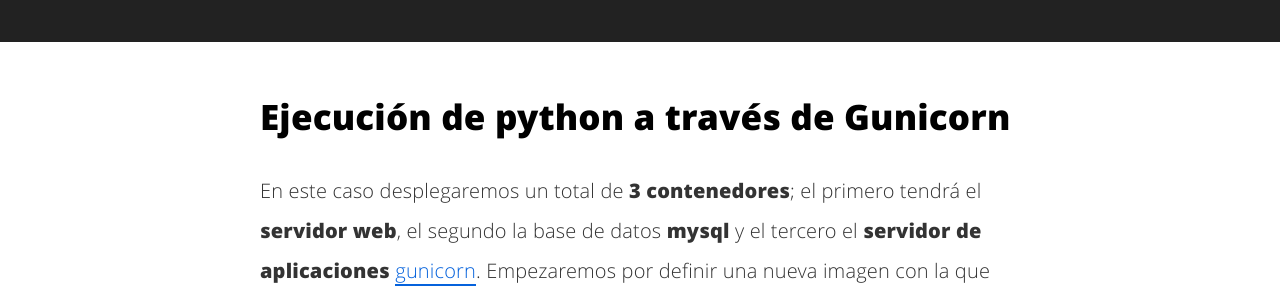
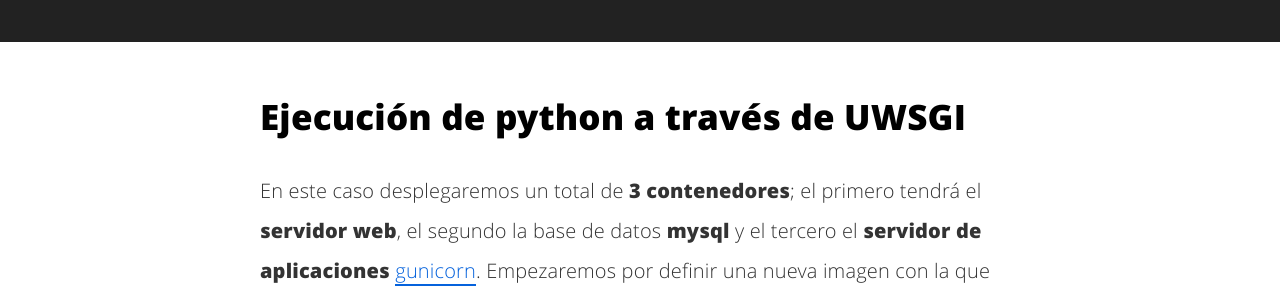
Before and after one commit to LuisaoStuff/blog, a Jekyll site: the page built from _posts/2020-04-25-Despliegue-de-una-aplicación-Python-con-Docker.markdown, in a window 1280 px wide and 900 px high, scrolled down 8697 px. Shown: the part 167-459 px from the top of the window. Built offline with Jekyll 4.4.1, drawn with Linux system fonts in a browser that asks for light colours; our own code applies the rules of GitHub Pages for plain Markdown files.

Commit message:
Corrijo errata en entrada Docker

```diff
--- a/_posts/2020-04-25-Despliegue-de-una-aplicación-Python-con-Docker.markdown
+++ b/_posts/2020-04-25-Despliegue-de-una-aplicación-Python-con-Docker.markdown
@@ -185,7 +185,7 @@ Levantamos el escenario ejecutanto `docker-compose up -d`, y más tarde introduc
 docker exec aplicacion python3 /usr/src/app/manage.py migrate
 {% endhighlight %}
 
-## Ejecución de python a través de Gunicorn
+## Ejecución de python a través de UWSGI
 
 En este caso desplegaremos un total de **3 contenedores**; el primero tendrá el **servidor web**, el segundo la base de datos **mysql** y el tercero el **servidor de aplicaciones** [gunicorn](https://gunicorn.org/).
 Empezaremos por definir una nueva imagen con la que construiremos el contenedor del servidor web. Dicha imagen tendrá el siguiente contenido:
```
